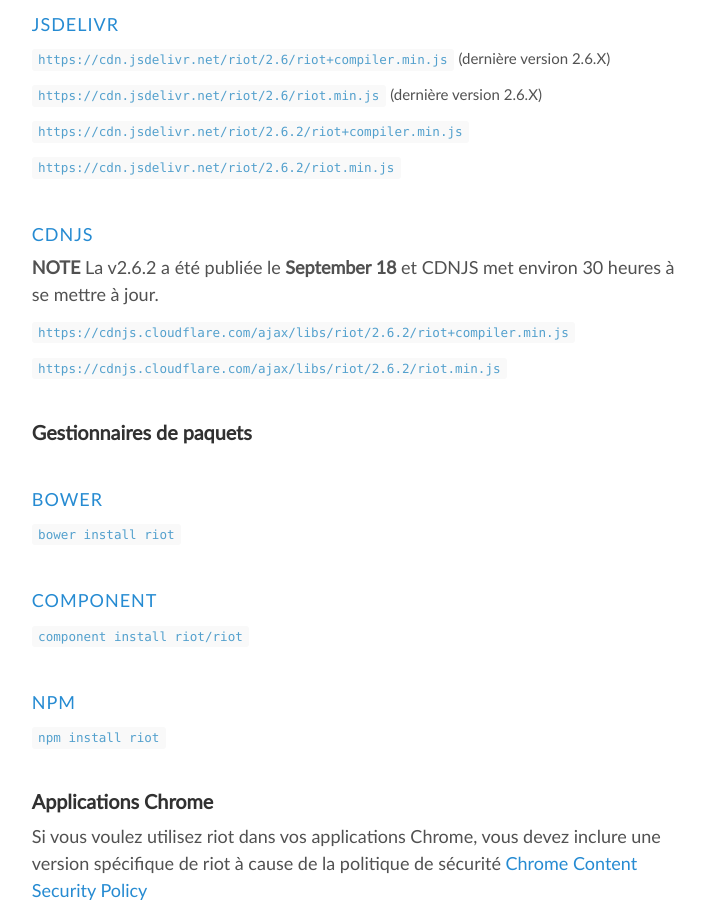
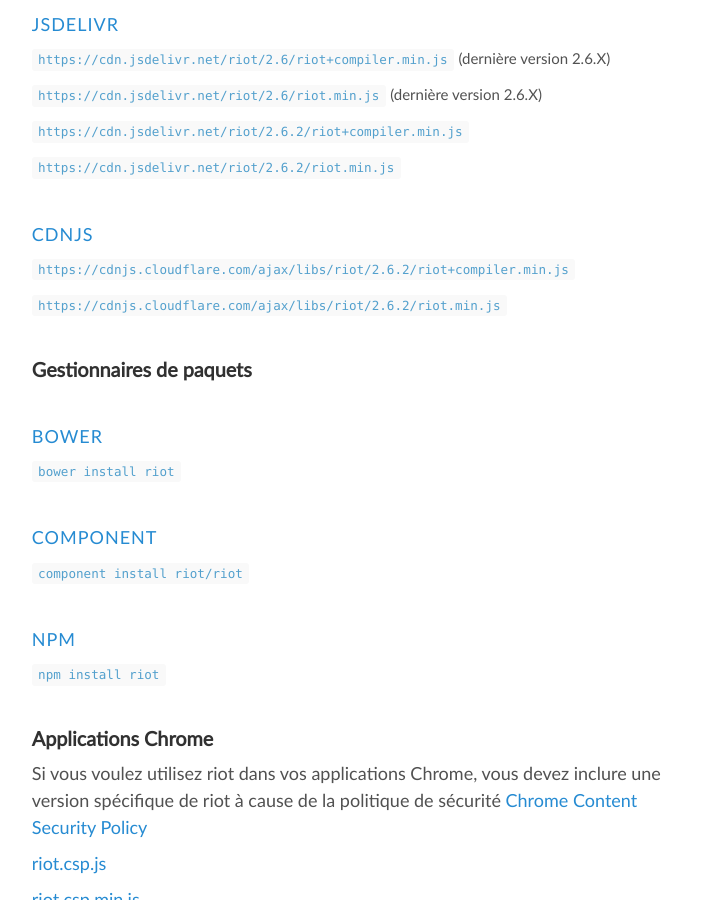
Before and after one commit to riot/riot.github.io, a Jekyll site: the page built from fr/download.md, in a window 1280 px wide and 900 px high, scrolled down 590 px. Shown: the whole window, without its empty margins (277-982 px from the left). Built offline with Jekyll 4.4.1, drawn with Linux system fonts in a browser that asks for light colours; nearby versions of some CDN libraries.

Commit message:
CDNJS is fast, wouldn't delay for 30 hours now

```diff
--- a/fr/download.md
+++ b/fr/download.md
@@ -37,9 +37,6 @@
 
 
 #### [cdnjs](https://cdnjs.com/libraries/riot)
-
-**NOTE** La v{{ site.version }} a été publiée le **{{ site.release_date }}** et CDNJS met environ 30 heures à se mettre à jour.
-
 
 `{{ page.cdnjs }}/{{ site.version }}/riot+compiler.min.js`
 
```
Also changed, not shown: download.md (+0 -3 lines).
